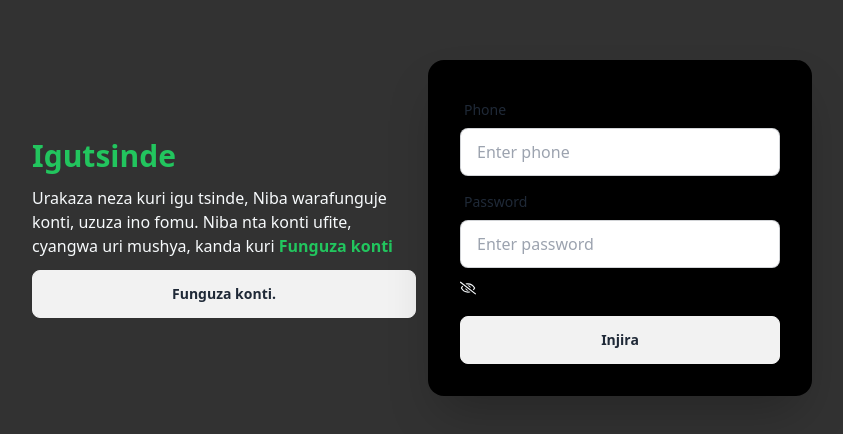
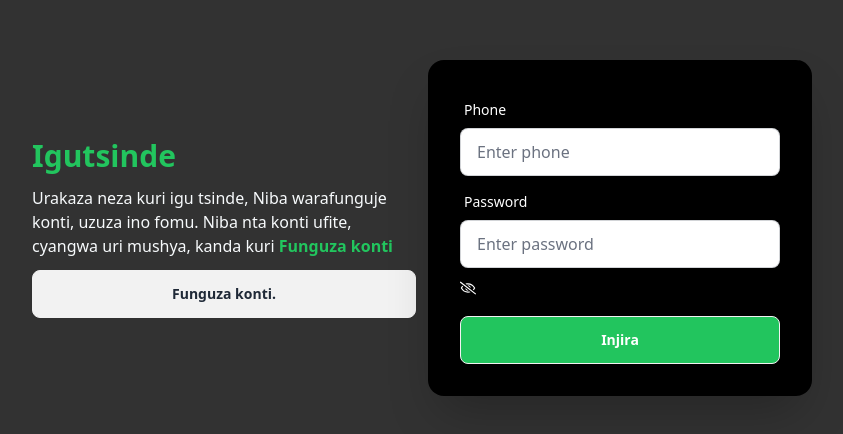
Before and after one commit to biooids/igutsinde-biooids, a React (Vite) app in the folder frontend/: page /log-in in a window 1280 px wide. Shown: the part 172-606 px from the top of the page, without its empty margins (218-1061 px from the left). Built offline with nearby package versions, Linux system fonts and the light colour scheme.

Commit message:
"Updated LogIn and SignUp components with styling changes and added text-white class to labels and buttons"

```diff
--- a/frontend/src/components/pages/auth/LogIn.tsx
+++ b/frontend/src/components/pages/auth/LogIn.tsx
@@ -68,32 +68,37 @@ function LogIn() {
           <button className="btn w-full">Funguza konti.</button>
         </Link>
       </div>
-      <div className="card  w-full max-w-sm shrink-0 shadow-2xl bg-black">
+      <div className="card w-full max-w-sm shrink-0 shadow-2xl bg-black text-white">
         <form onSubmit={handleSubmit} className="card-body">
+          {/* Phone Field */}
           <div className="form-control">
             <label className="label">
-              <span className="label-text">Phone</span>
+              <span className="label-text text-white">Phone</span>
             </label>
             <input
               id="phone"
               type="text"
               placeholder="Enter phone"
-              className="input input-bordered"
+              className="input input-bordered text-black placeholder-gray-500"
               onChange={handleChange}
               required
+              autoComplete="off"
             />
           </div>
+
+          {/* Password Field */}
           <div className="form-control">
             <label className="label">
-              <span className="label-text">Password</span>
+              <span className="label-text text-white">Password</span>
             </label>
             <input
               id="password"
               type={showPassword ? "text" : "password"}
               placeholder="Enter password"
-              className="input input-bordered"
+              className="input input-bordered text-black placeholder-gray-500"
               onChange={handleChange}
               required
+              autoComplete="off"
             />
             <div className="mt-3 cursor-pointer">
               {showPassword ? (
@@ -104,12 +109,18 @@ function LogIn() {
             </div>
           </div>
 
+          {/* Submit Button */}
           <div className="mt-3">
-            <button type="submit" className="btn w-full">
+            <button
+              type="submit"
+              className="btn w-full bg-green-500 text-white hover:bg-green-600"
+            >
               {loading ? "Loading..." : "Injira"}
             </button>
           </div>
         </form>
+
+        {/* Error Alert */}
         {error && (
           <div className="alert alert-error mt-3">
             <svg
--- a/frontend/src/components/pages/auth/SignUp.tsx
+++ b/frontend/src/components/pages/auth/SignUp.tsx
@@ -70,7 +70,7 @@ function SignUp() {
           <button className="btn w-full">Mfite konti</button>
         </Link>
       </div>
-      <div className="card w-full max-w-sm shrink-0 shadow-2xl  bg-black ">
+      <div className="card w-full max-w-sm shrink-0 shadow-2xl  bg-black text-white">
         <form onSubmit={handleSubmit} className="card-body">
           <div className="form-control">
             <label className="label">
@@ -120,7 +120,10 @@ function SignUp() {
           </div>
 
           <div className="mt-3">
-            <button type="submit" className="btn w-full">
+            <button
+              type="submit"
+              className="btn w-full bg-green-500 text-white hover:bg-green-600"
+            >
               {loading ? "Loading..." : "Injira"}
             </button>
           </div>
```
